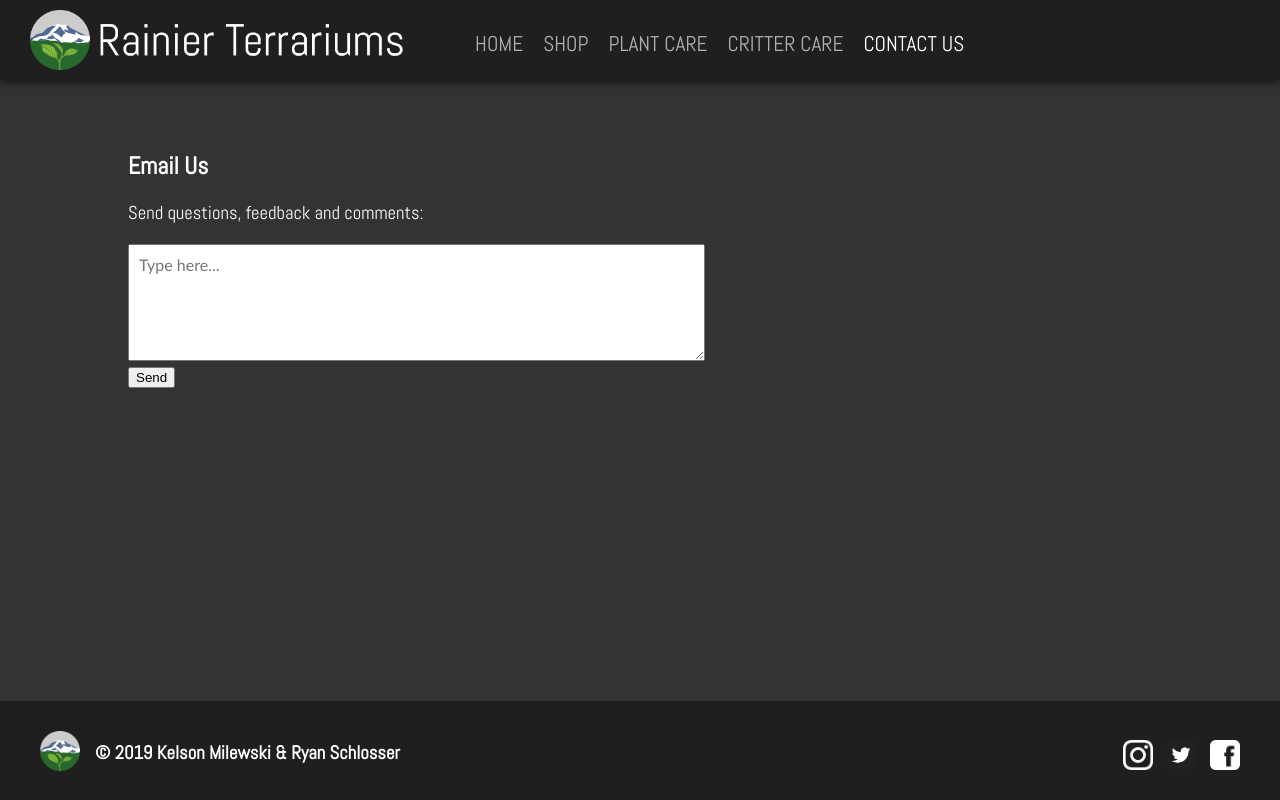
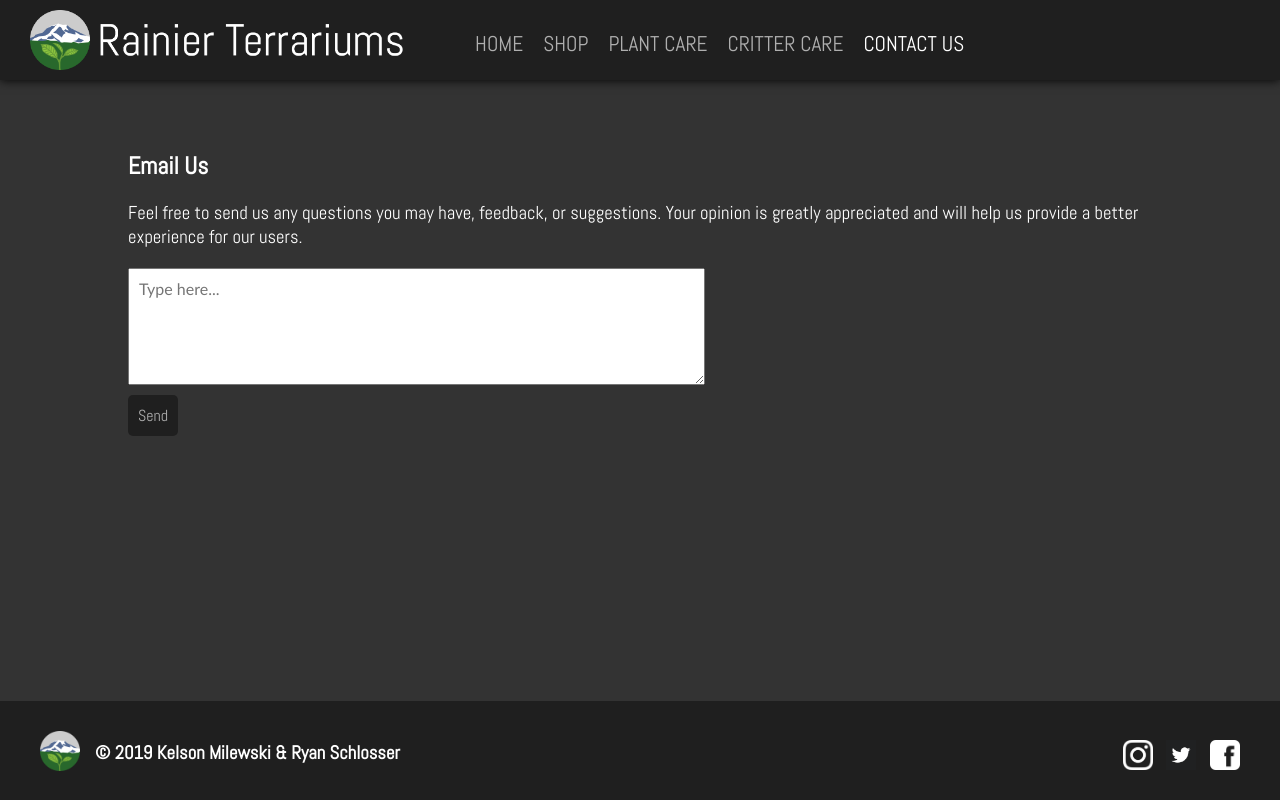
Before and after one commit to KelsonMilewski/Rainier, a PHP site: page /contact.html in a window 1280 px wide. Run offline with PHP 8.4, Linux system fonts and the light colour scheme.

Commit message:
Footer effects + send btn

```diff
--- a/contact.html
+++ b/contact.html
@@ -79,10 +79,10 @@
 			<div class="content" style="margin-top: 150px;">
 				<form name="Feedback" method="post" action="mailto:raineirterrariumsbusiness@gmail.com" enctype="text/plain">
 					<h2>Email Us</h2>
-					<p>Send questions, feedback and comments:</p>
+					<p>Feel free to send us any questions you may have, feedback, or suggestions. Your opinion is greatly appreciated and will help us provide a better experience for our users.</p>
 					<textarea name="comment" cols="60" rows="5" placeholder="Type here..."></textarea>
 					<br/>
-					<input type="submit" value="Send"/>
+					<input type="submit" value="Send" class="send-btn"/>
 				</form>
 			</div>
 			<footer style="position: absolute; bottom: 0; width: 100%;">
--- a/styles.css
+++ b/styles.css
@@ -149,6 +149,21 @@ h1 {
 .subtitle {
 	font-size: 24pt;
 }
+.send-btn {
+	font-size: 12pt;
+	font-family: 'Abel', sans-serif;
+	background: #1f1f1f;
+	color: #afafaf;
+	border: none;
+	padding: 10px;
+	margin-top: 5px;
+	border-radius: 5px;
+	transition: color 0.5s;
+}
+.send-btn:hover {
+	cursor: pointer;
+	color: #ffffff;
+}
 
 /* product table */
 table {
@@ -188,6 +203,12 @@ footer {
 .footer-social {
 	height: 30px;
 	margin-left: 10px;
+	position: relative;
+	bottom: 0;
+	transition: bottom 0.5s;
+}
+.footer-social:hover {
+	bottom: 10px;
 }
 
 /* random */
```
